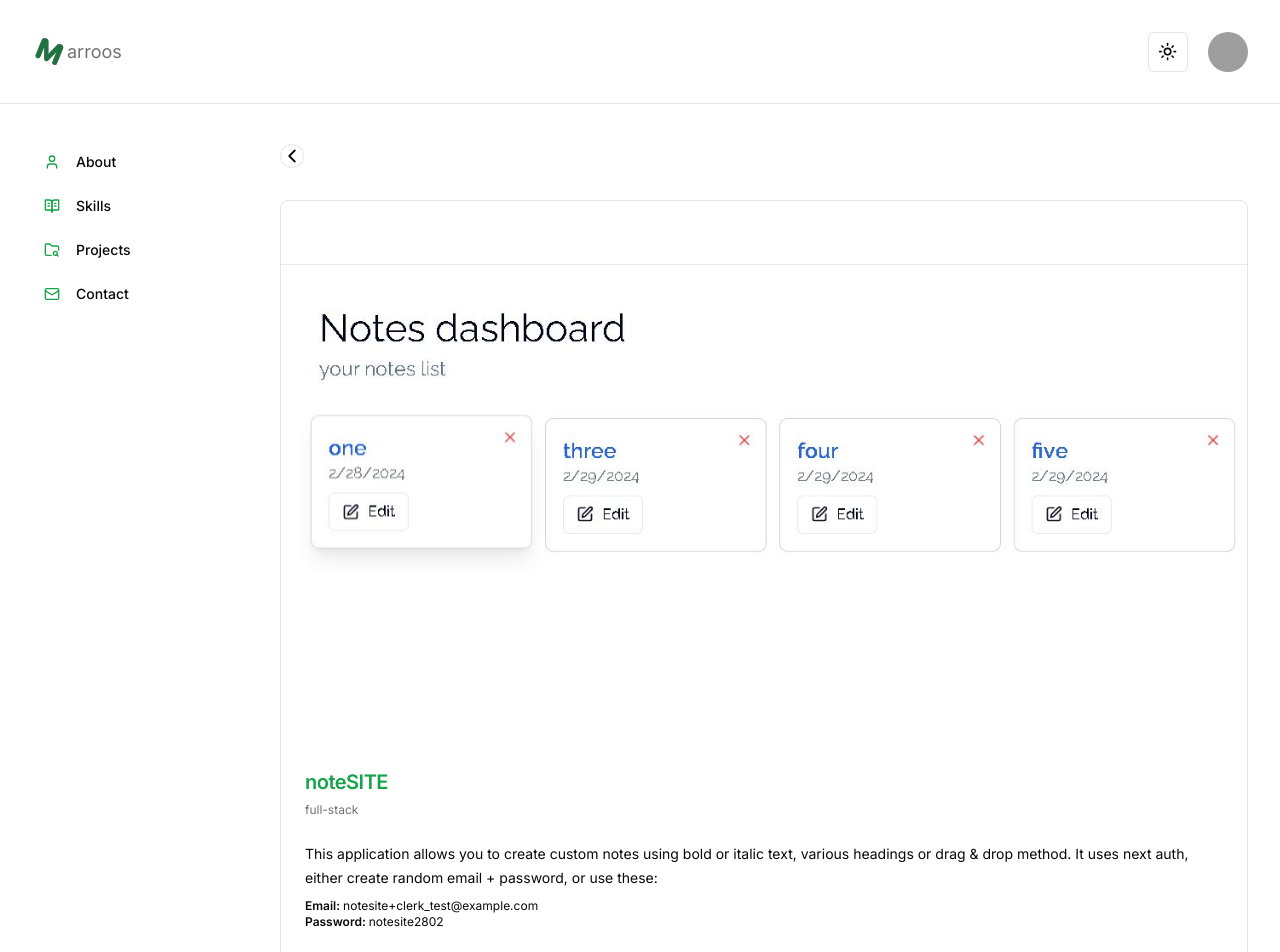
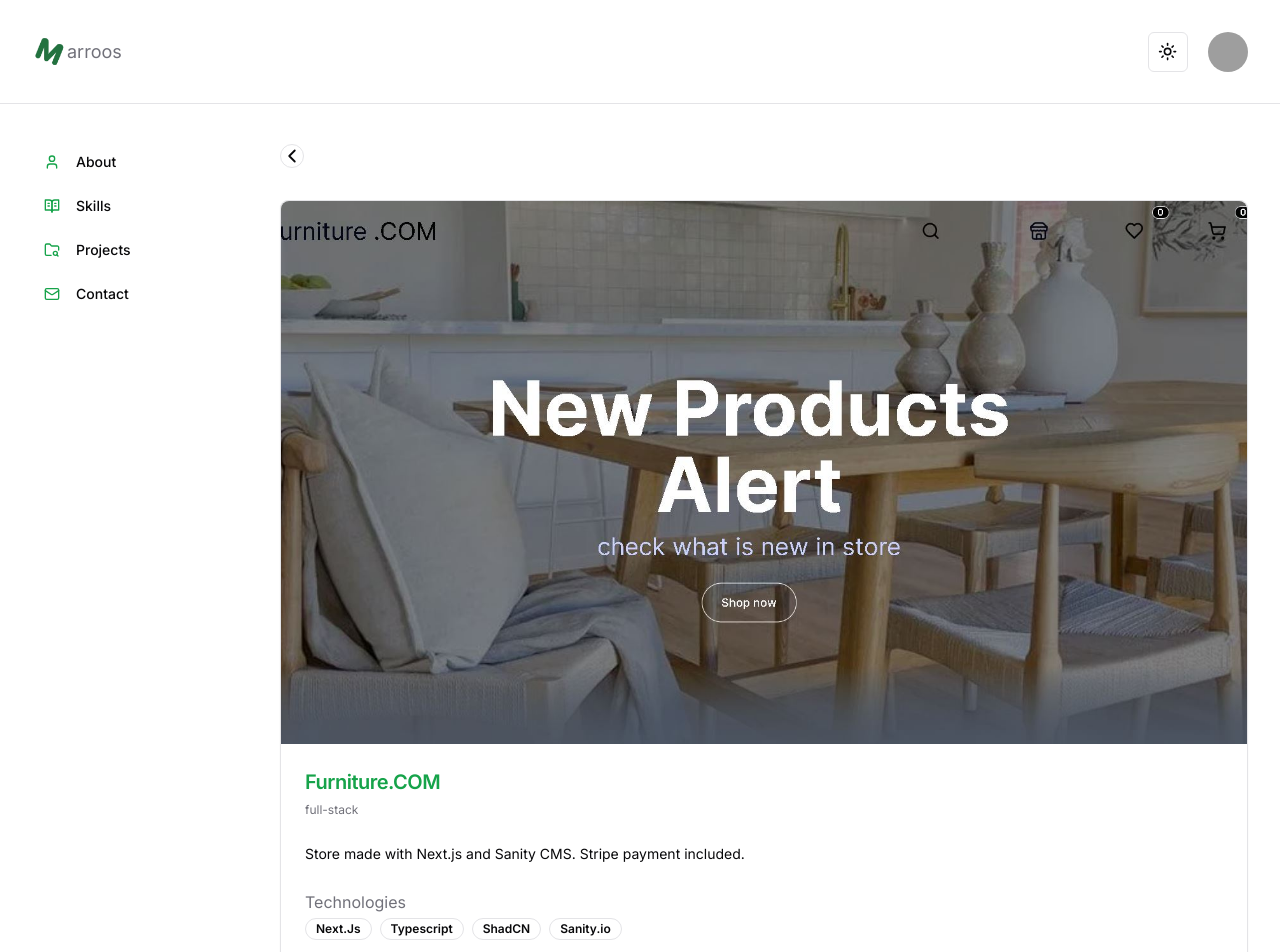
Before and after one commit to MarroosSK/portfolio-maros, a Next.js app: page /portfolio/projects/1 in a window 1280 px wide. Shown: the top 952 px of the page. Built offline with nearby package versions, Linux system fonts and the light colour scheme; grey boxes are pictures that could not be loaded.

Commit message:
12 - new project + loader

```diff
--- a/app/portfolio/_components/portfolio-sidebar.tsx
+++ b/app/portfolio/_components/portfolio-sidebar.tsx
@@ -3,14 +3,24 @@
 import { cn } from "@/lib/utils";
 import { navData } from "@/utils/nav-data";
 import { motion } from "framer-motion";
+import { Loader2 } from "lucide-react";
 
 import Link from "next/link";
 import { usePathname } from "next/navigation";
+import { useEffect, useState } from "react";
 
 const PortfolioSidebar = () => {
   const pathname = usePathname();
+  const [isLoaded, setIsLoaded] = useState(false);
+
+  useEffect(() => {
+    setIsLoaded(true);
+  }, []);
+
   return (
     <div className="grid items-start gap-2 sticky top-[50px] overflow-hidden">
+      {isLoaded ? (
+        <>
           {navData.map((link, idx) => (
             <motion.div
               key={link.name}
@@ -20,7 +30,7 @@ const PortfolioSidebar = () => {
                 type: "spring",
                 stiffness: 260,
                 damping: 20,
-            delay: 0.1 + idx / 10,
+                delay: 0.1 + idx / 6,
               }}
             >
               <Link href={link.href}>
@@ -36,6 +46,12 @@ const PortfolioSidebar = () => {
               </Link>
             </motion.div>
           ))}
+        </>
+      ) : (
+        <div className="flex  mx-auto flex-col  items-center max-w-[500px] h-[500px] p-4 py-8    gap-4  rounded-md">
+          <Loader2 className="animate-spin" />{" "}
+        </div>
+      )}
     </div>
   );
 };
--- a/package.json
+++ b/package.json
@@ -21,6 +21,7 @@
     "react": "^18",
     "react-dom": "^18",
     "react-icons": "^5.0.1",
+    "sharp": "^0.33.2",
     "tailwind-merge": "^2.2.1",
     "tailwindcss-animate": "^1.0.7"
   },
--- a/utils/projects-data.tsx
+++ b/utils/projects-data.tsx
@@ -6,6 +6,7 @@ import adminDashboard from "../public/admin-dashboard.jpg";
 import businessGO from "../public/businessGo.jpg";
 import maGallery from "../public/maGallery.jpg";
 import notesite from "../public/noteSite.jpg";
+import furniCom from "../public/furniCom.jpg";
 
 export interface projectsI {
   id: number;
@@ -23,6 +24,18 @@ export interface projectsI {
 export const projectsData: projectsI[] = [
   {
     id: 1,
+    title: "Furniture.COM",
+    url: "https://furniture-store-sanity.vercel.app",
+    info: `Store made with Next.js and Sanity CMS. Stripe payment included.`,
+    credentials_email: "",
+    credentials_password: "",
+    source: "https://github.com/MarroosSK/furniture-store-sanity",
+    img: furniCom,
+    stack: ["Next.Js", "Typescript", "ShadCN", "Sanity.io"],
+    category: "full-stack",
+  },
+  {
+    id: 2,
     title: "noteSITE",
     url: "https://note-site-app.vercel.app",
     info: `This application allows you to create custom notes using bold or italic text, various headings or drag & drop method. It uses next auth, either create random email + password, or use these:`,
@@ -34,7 +47,7 @@ export const projectsData: projectsI[] = [
     category: "full-stack",
   },
   {
-    id: 2,
+    id: 3,
     title: "Ticket Panel - admin dashboard",
     url: "https://part2-tickets-admin.vercel.app",
     info: `This application is inspired in support web page i found on the internet. Logged in admins can track current tickets, change their status or make operations (filter/sort) with them. It uses next auth, either create random email + password, or use these:`,
@@ -46,7 +59,7 @@ export const projectsData: projectsI[] = [
     category: "full-stack",
   },
   {
-    id: 3,
+    id: 4,
     title: "MA Gallery",
     url: "https://ma-gallery.vercel.app",
     info: "Create your own personal galleries. User can create albums and add photos in them. Only logged in/ registered users can use this app. To log in with dummy credentials:",
@@ -58,7 +71,7 @@ export const projectsData: projectsI[] = [
     category: "full-stack",
   },
   {
-    id: 4,
+    id: 5,
     title: "Business GO",
     url: "https://business-listing-dusky.vercel.app",
     info: "BusinessGO is app, that allows you to search for all local businesses using Yelp API.",
@@ -70,7 +83,7 @@ export const projectsData: projectsI[] = [
     category: "front-end",
   },
   {
-    id: 5,
+    id: 6,
     title: "First 15 Gallery",
     url: "https://8gallery.netlify.app/",
     info: "Gallery app made with typescript and redux toolkit. Purpose of this app is to allow user search for pictures and display them in modal.",
@@ -82,7 +95,7 @@ export const projectsData: projectsI[] = [
     category: "front-end",
   },
   {
-    id: 6,
+    id: 7,
     title: "Vortex Courses template",
     url: "https://16-vortex-courses.vercel.app",
     info: "Vortex courses made with typescript. Purpose of this app is to allow users to enroll course they want.",
@@ -94,7 +107,7 @@ export const projectsData: projectsI[] = [
     category: "template",
   },
   {
-    id: 7,
+    id: 8,
     title: "Dictionary",
     url: "https://3dictionary.netlify.app",
     info: "Find meaning of any word. Inspiration taken at react examples website. Purpose of this ap is to work as online dictionary in english language.",
```
Also changed, not shown: public/furniCom.jpg (added), 1 other file (tests, documents, lock files or other folders). Lines whose indentation alone changed are shown as unchanged.
